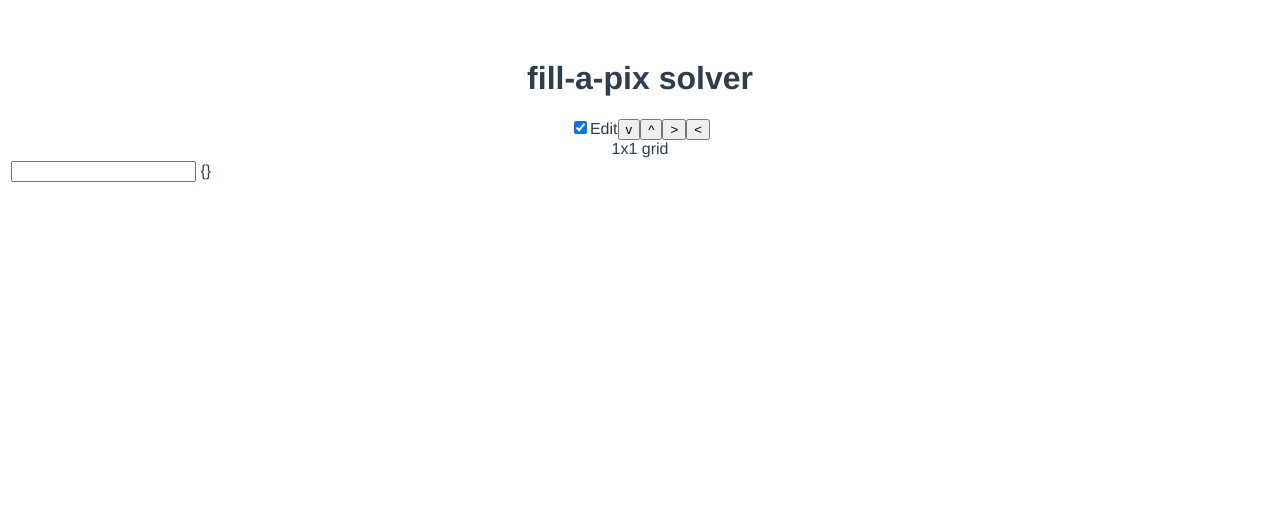
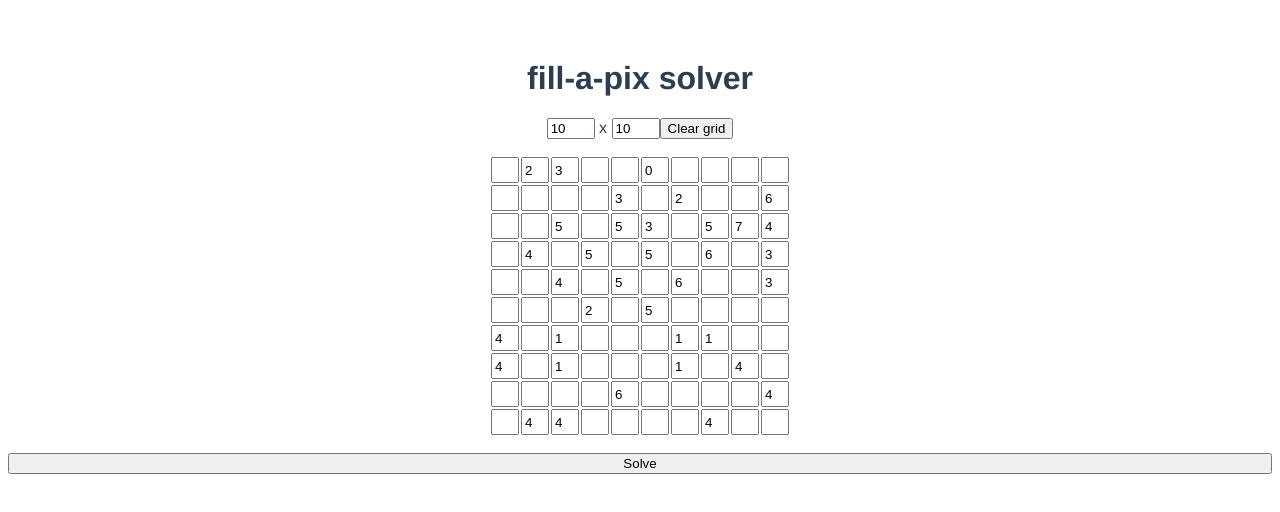
Before and after one commit to jsborjesson/conceptis-puzzle-solver, a Vue app: page / in a window 1280 px wide. Shown: the top 512 px of the page. Built offline with nearby package versions, Linux system fonts and the light colour scheme.

Commit message:
Set up skeleton for solver

```diff
--- a/src/components/FillAPix.vue
+++ b/src/components/FillAPix.vue
@@ -1,79 +1,102 @@
 <template>
-  <input type="checkbox" id="editing" v-model="editing" /><label for="editing">Edit</label>
+  <div class="wrapper">
+    <div class="controls">
+      <input type="number" v-model="height" />
+      x
+      <input type="number" v-model="width" />
+      <button @click="generateGrid">Clear grid</button>
+    </div>
 
-  <button @click="plusRow">v</button>
-  <button @click="minusRow">^</button>
-  <button @click="plusCol">&gt;</button>
-  <button @click="minusCol">&lt;</button>
+    <table class="grid">
+      <tr v-for="(rowEl, row) in grid" :key="row">
+        <td v-for="(_, col) in rowEl" :key="row + 'x' + col">
+          <span v-if="solution" :class="[solution[row][col] ? 'black' : 'white']">{{ grid[row][col] }}</span>
+          <input v-else v-model="grid[row][col]" />
+        </td>
+      </tr>
+    </table>
 
-  <div>
-    {{ height }}x{{ width }} grid
+    <button @click="solve">Solve</button>
   </div>
+</template>
 
-  <table>
-    <tr v-for="(row, rowIndex) in grid" :key="rowIndex">
-      <td v-for="(cell, cellIndex) in row" :key="(rowIndex*10) + cellIndex">
-        <input v-if="editing" v-model="grid[rowIndex][cellIndex].number" />
-        {{ cell }}
-      </td>
-    </tr>
-  </table>
-</template>
+<style scoped>
+.wrapper {
+  display: flex;
+  flex-direction: column;
+
+}
+
+.controls input {
+  width: 40px;
+}
+
+.grid {
+  margin: 1rem auto 1rem auto;
+}
+
+td {
+  padding: 0;
+  margin: 0;
+}
+
+.grid input,
+.grid span {
+  width: 20px;
+  height: 20px;
+}
+
+.grid span {
+  display: block;
+  margin: 0;
+  padding: 5px;
+}
+
+.grid span.black {
+  color: whitesmoke;
+  background-color: black;
+}
+
+.grid span.white {
+  color: black;
+  background-color: lightgray;
+}
+</style>
 
 <script lang="ts">
 import { defineComponent } from "vue";
+import { solve, generateGrid, Digit } from "../lib/solver";
 
-type Digit = 0 | 1 | 2 | 3 | 4 | 5 | 6 | 7 | 8 | 9;
-
-enum Fill {
-  Black,
-  White,
-}
-
-interface Cell {
-  number?: Digit;
-  fill?: Fill;
-}
-
-const empty = (): Cell => ({});
+const U = undefined;
 
 export default defineComponent({
   data() {
     return {
-      editing: true,
-      grid: [[empty()]],
+      height: 10,
+      width: 10,
+      grid: [
+        [U, 2, 3, U, U, 0, U, U, U, U],
+        [U, U, U, U, 3, U, 2, U, U, 6],
+        [U, U, 5, U, 5, 3, U, 5, 7, 4],
+        [U, 4, U, 5, U, 5, U, 6, U, 3],
+        [U, U, 4, U, 5, U, 6, U, U, 3],
+        [U, U, U, 2, U, 5, U, U, U, U],
+        [4, U, 1, U, U, U, 1, 1, U, U],
+        [4, U, 1, U, U, U, 1, U, 4, U],
+        [U, U, U, U, 6, U, U, U, U, 4],
+        [U, 4, 4, U, U, U, U, 4, U, U],
+      ] as Digit[][],
+      solution: undefined
     };
   },
-  computed: {
-    height(): number {
-      return this.grid.length;
+  methods: {
+    generateGrid(): void {
+      this.solution = undefined;
+      this.grid = generateGrid(this.height, this.width, () => undefined);
     },
-    width(): number {
-      return this.grid[0].length;
+    solve(): void {
+      this.solution = solve(this.grid);
     }
-  },
-  methods: {
-    plusRow(): void {
-      const row = Array.from({length: this.width}, () => empty());
-      this.grid.push(row);
-    },
-    minusRow(): void {
-      if (this.height > 1) {
-        this.grid.pop();
-      }
-    },
-    plusCol(): void {
-      this.grid.forEach(row => {
-        row.push(empty());
-      });
-    },
-    minusCol(): void {
-      if (this.width > 1) {
-        this.grid.forEach(row => {
-          row.pop();
-        });
-      }
-    },
   },
 })
 </script>
--- /dev/null
+++ b/src/lib/solver.ts
@@ -0,0 +1,23 @@
+export type Digit = number | undefined;
+
+export const solve = (grid: Digit[][]): boolean[][] => {
+  const solution: boolean[][] = generateGrid(grid.length, grid[0].length, () => false);
+
+  return solution;
+}
+
+export const generateGrid = <T>(height: number, width: number, cell: () => T): T[][] => {
+  const grid: T[][] = [];
+
+  for (let row = 0; row < height; row += 1) {
+    const cells: T[] = [];
+
+    for (let col = 0; col < width; col += 1) {
+      cells.push(cell());
+    }
+
+    grid.push(cells);
+  }
+
+  return grid;
+}
```
